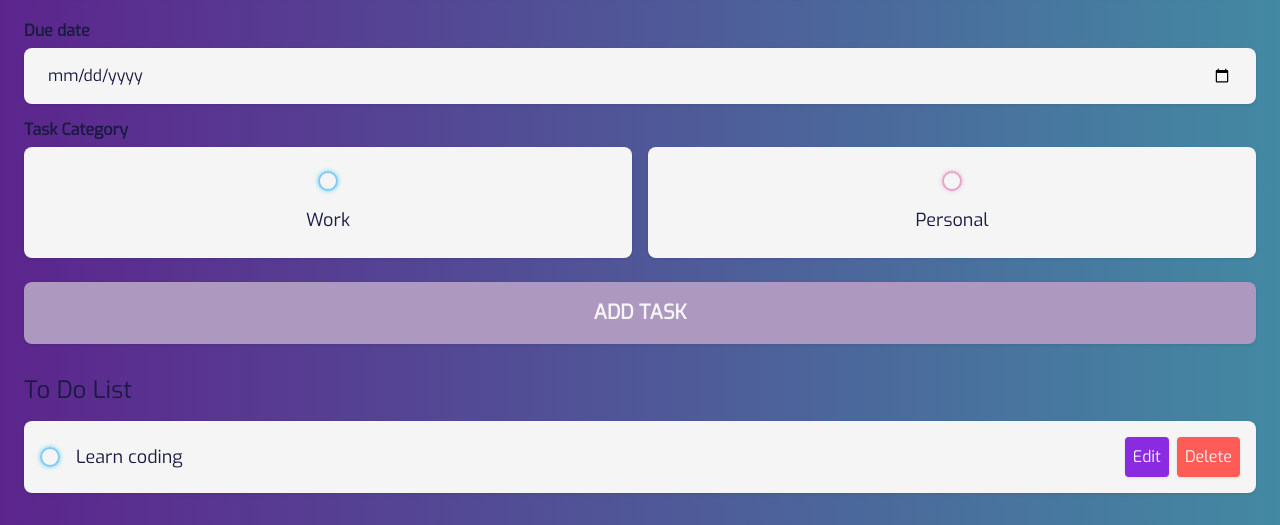
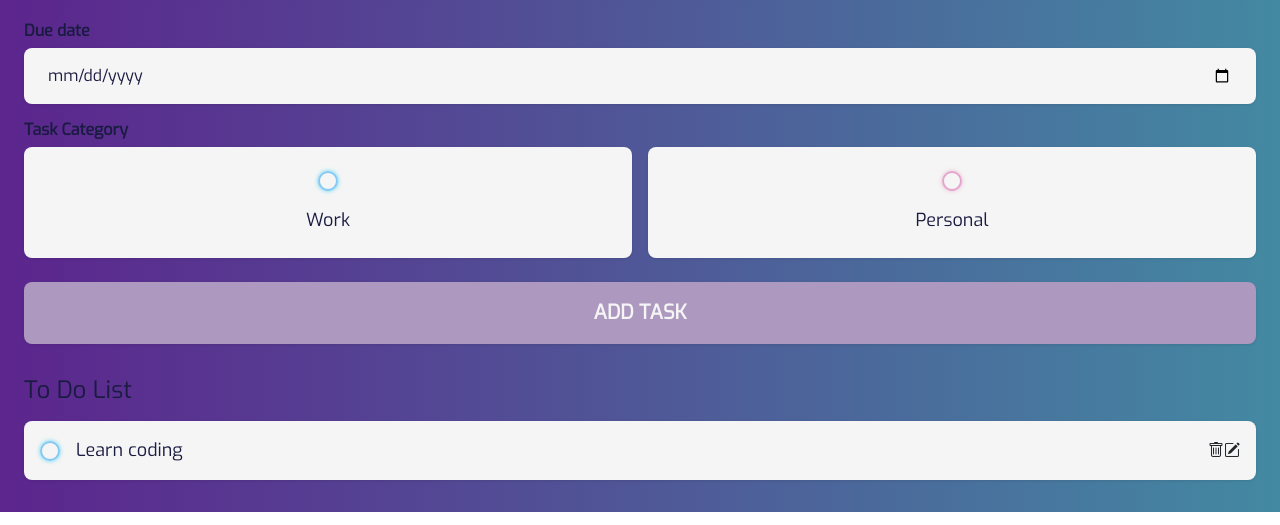
Before and after one commit to ClaudiaVielmetti/ToDo, a plain HTML site: page index.html in a window 1280 px wide. Shown: the part 319-844 px from the top of the page. Drawn offline with nearby package versions, Linux system fonts and the light colour scheme.

Commit message:
icons added

```diff
--- a/index.html
+++ b/index.html
@@ -11,6 +11,7 @@
      <link rel="preconnect" href="https://fonts.googleapis.com">
     <link rel="preconnect" href="https://fonts.gstatic.com" crossorigin>
     <link href="https://fonts.googleapis.com/css2?family=Exo&display=swap" rel="stylesheet">
+    <link rel="stylesheet" href="https://cdn.jsdelivr.net/npm/bootstrap-icons@1.9.1/font/bootstrap-icons.css">
     <link rel="stylesheet" href="style.css">
 </head>
 <body>
@@ -94,8 +95,8 @@
                         <input type="text" value="Learn coding" readonly/>
                     </div>
                     <div class="actions">
-                        <button class="edit">Edit</button>
-                        <button class="delete">Delete</button>
+                        <i class="bi bi-trash"></i>
+                        <i class="bi bi-pencil-square"></i>
                     </div>
                 </div>
             </div>
--- a/style.css
+++ b/style.css
@@ -253,26 +253,7 @@ can be modified, deleted and marked as done*/
 	align-items: center;
 }
 
-.todo-item .actions button {
-    display: block;
-    padding: 0.5rem;
-    border-radius: 0.25rem;
-    color: var(--boxes);
-    cursor:pointer;
-    transition: 0.2s ease-in-out;
 
-}
-
-.todo-item .actions button:hover{
-    opacity: 0.75;
-}
-
-.todo-item .actions .edit{
-    margin-right: 0.5rem;
-    background-color:blueviolet;
-    box-shadow: var(--shadow);
-
-}
 
 
 .todo-item .actions .delete {
```
